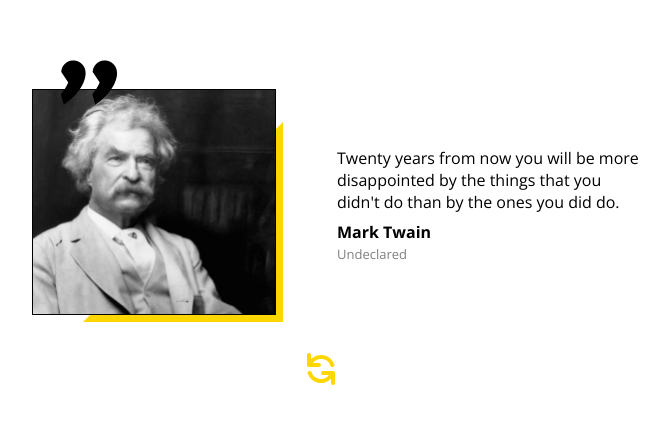
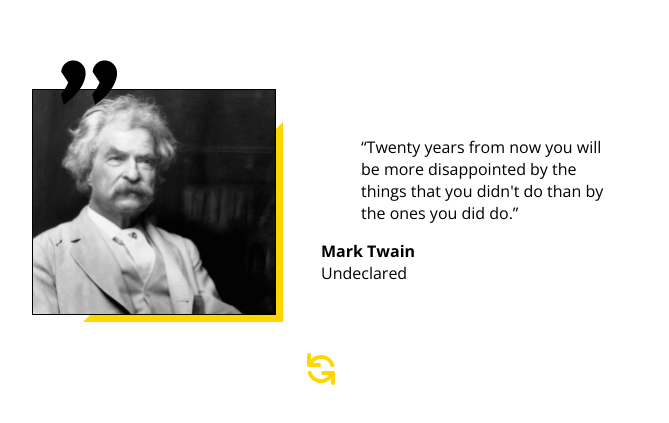
Before and after one commit to xxFroggyxx/React-Quote-app-nextjs, a Next.js app: page / in a window 1280 px wide. Shown: the part 161-584 px from the top of the page, without its empty margins (319-988 px from the left). Built offline with nearby package versions, Linux system fonts and the light colour scheme.

Commit message:
refactor: use quote tags + add improvement for accessibility

```diff
--- a/components/Quote/Quote.js
+++ b/components/Quote/Quote.js
@@ -25,12 +25,17 @@ export const Quote = ({ image, quote, name, date, onRefreshClick }) => {
         <Image src={image} alt="Author of the quote" width={242} height={224} priority />
       </QuoteImage>
       <QuoteText>
-        <p>{quote}</p>
-        <span>{name}</span>
-        <p>{date}</p>
+        <blockquote>
+          <q>{quote}</q>
+        </blockquote>
+        <figcaption>
+          <b>{name}</b>
+          <br aria-hidden />
+          <time>{date}</time>
+        </figcaption>
       </QuoteText>
-      <QuoteReset ref={resetIconRef}>
-        <ResetIcon onClick={handleClick} />
+      <QuoteReset ref={resetIconRef} onClick={handleClick} aria-label="Generate next quote">
+        <ResetIcon aria-hidden />
       </QuoteReset>
     </QuoteContainer>
   );
```
